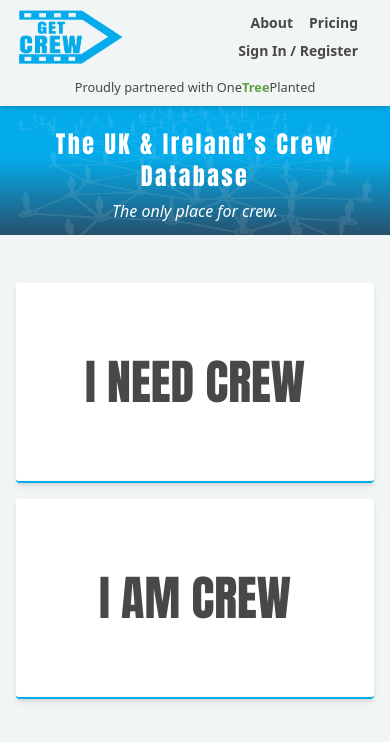
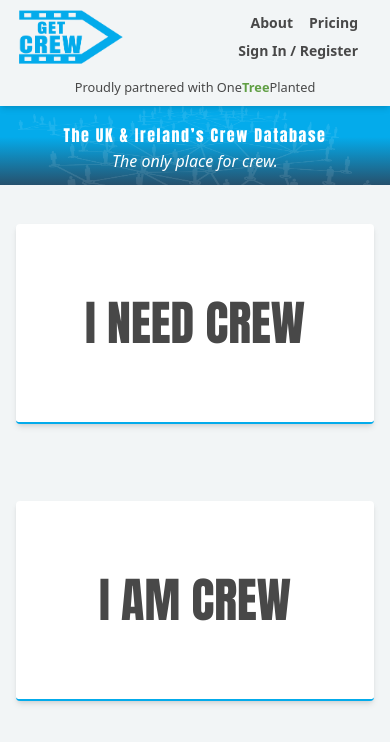
Before and after one commit to sdbxsdb/we-are-crew, a Next.js app: page / in a window 390 px wide. Shown: the top 742 px of the page. Built offline with nearby package versions, Linux system fonts and the light colour scheme; no server answers; the database is empty.

Commit message:
home page mobile height fix

```diff
--- a/components/Banner.js
+++ b/components/Banner.js
@@ -4,8 +4,8 @@ import React from "react";
 const Banner = () => {
 
   return (
-    <div className="banner w-full flex justify-center overflow-hidden items-center h-[130px] md:h-[200px] relative px-4 ">
-      <p className="text-center text-2xl md:text-4xl text-white z-40 font-anton tracking-widest mb-5 md:mb-2">The UK &amp; Ireland’s Crew Database</p>
+    <div className="banner w-full flex justify-center overflow-hidden items-center h-[80px] md:h-[200px] relative px-4 ">
+      <p className="text-center text-1xl md:text-4xl text-white z-40 font-anton tracking-widest mb-5 md:mb-2">The UK &amp; Ireland’s Crew Database</p>
       <p className=" text-white absolute bottom-3 md:bottom-12"><cite>The only place for crew.</cite></p>
       <img src="/images/bannerBg4.png" alt="" width="100%" height="100%" className="absolute z-30 opacity-10 -top-[40px] md:-top-[110px]" />
     </div>
--- a/pages/I-need-crew/depts/index.js
+++ b/pages/I-need-crew/depts/index.js
@@ -53,10 +53,10 @@ const INeedCrew = ({ depts, deptsWithAtLeastOnePaid }) => {
       </Head>
       <div className=" flex justify-center w-full px-4 md:px-12 py-12">
         <div className="max-w-[1200px] w-full ">
-          <h1 className="text-3xl">Which department?</h1>
+          <h1 className="text-3xl text md:text-left text-center">Which department?</h1>
           <div className="flex justify-center w-full">
             <div className="w-full">
-              <div className="w-full flex justify-center mt-12 mb-4">
+              <div className="w-full flex justify-center mt-4 md:mt-12 mb-4">
                 <input
                   type="text"
                   onChange={filterDept}
--- a/pages/index.js
+++ b/pages/index.js
@@ -22,8 +22,8 @@ export default function Home() {
       </div>
 
 
-      <div className="md:h-[calc(100vh-305px)] flex justify-center w-full">
-        <div className="flex gap-x-4 gap-y-4 flex-col md:flex-row w-full justify-around items-center px-4 py-12 max-w-[1200px]">
+      <div className="mt-2 md:mt-0 h-[calc(100vh-305px)] flex justify-center w-full">
+        <div className="flex gap-x-4 gap-y-4 flex-col md:flex-row w-full justify-around items-center px-4 md:py-12 max-w-[1200px]">
           <LargeButton text="I need crew" link="/I-need-crew/depts" />
           <LargeButton text="I am crew" link="/my-crew" />
         </div>
```
